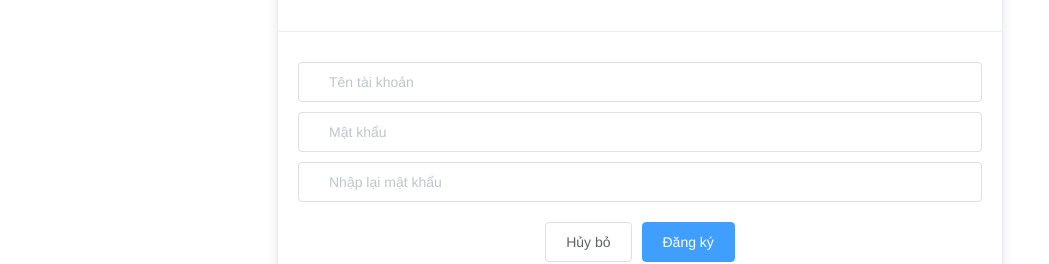
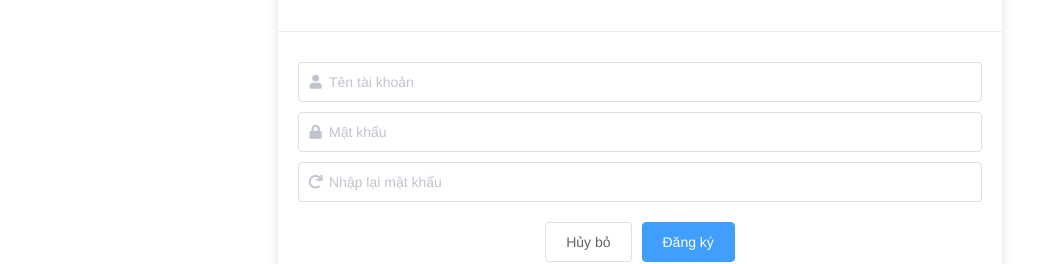
Before and after one commit to thanhtan9876/app1, a Vue app in the folder frontend/: page /signup in a window 1280 px wide. Shown: the part 178-442 px from the top of the page, without its empty margins (0-1049 px from the left). Built offline with nearby package versions, Linux system fonts and the light colour scheme.

Commit message:
add icon font awesome.

```diff
--- a/frontend/public/index.html
+++ b/frontend/public/index.html
@@ -5,6 +5,7 @@
     <meta http-equiv="X-UA-Compatible" content="IE=edge">
     <meta name="viewport" content="width=device-width,initial-scale=1.0">
     <link rel="icon" href="<%= BASE_URL %>favicon.ico">
+	<link rel="stylesheet" href="https://use.fontawesome.com/releases/v5.5.0/css/all.css" integrity="sha384-B4dIYHKNBt8Bc12p+WXckhzcICo0wtJAoU8YZTY5qE0Id1GSseTk6S+L3BlXeVIU" crossorigin="anonymous">
     <title>frontend</title>
   </head>
   <body>
--- a/frontend/src/views/Login.vue
+++ b/frontend/src/views/Login.vue
@@ -10,14 +10,14 @@
           <el-input style="margin-top: 10px"
             placeholder="Tên tài khoản"
             v-model="inputName">
-            <i slot="prefix" class="el-input__icon glyphicon glyphicon-user"></i>
+            <i slot="prefix" class="el-input__icon fas fa-user"></i>
           </el-input>
 
           <el-input style="margin-top: 10px"
             placeholder="Mật khẩu"
             type="password"
             v-model="inputPass">
-            <i slot="prefix" class="el-input__icon glyphicon glyphicon-lock"></i>
+            <i slot="prefix" class="el-input__icon glyphicon fas fa-lock"></i>
           </el-input>
 
           <el-alert style="margin-top: 12px"
--- a/frontend/src/views/Signup.vue
+++ b/frontend/src/views/Signup.vue
@@ -10,21 +10,21 @@
           <el-input style="margin-top: 10px"
             placeholder="Tên tài khoản"
             v-model="inputName">
-            <i slot="prefix" class="el-input__icon glyphicon glyphicon-user"></i>
+            <i slot="prefix" class="el-input__icon fas fa-user"></i>
           </el-input>
 
           <el-input style="margin-top: 10px"
             placeholder="Mật khẩu"
             type="password"
             v-model="inputPass">
-            <i slot="prefix" class="el-input__icon glyphicon glyphicon-lock"></i>
+            <i slot="prefix" class="el-input__icon fas fa-lock"></i>
           </el-input>
 
           <el-input style="margin-top: 10px"
             placeholder="Nhập lại mật khẩu"
             type="password"
             v-model="inputCheckPass">
-            <i slot="prefix" class="el-input__icon glyphicon glyphicon-repeat"></i>
+            <i slot="prefix" class="el-input__icon fas fa-redo"></i>
           </el-input>
 
           <el-alert style="margin-top: 12px"
```
